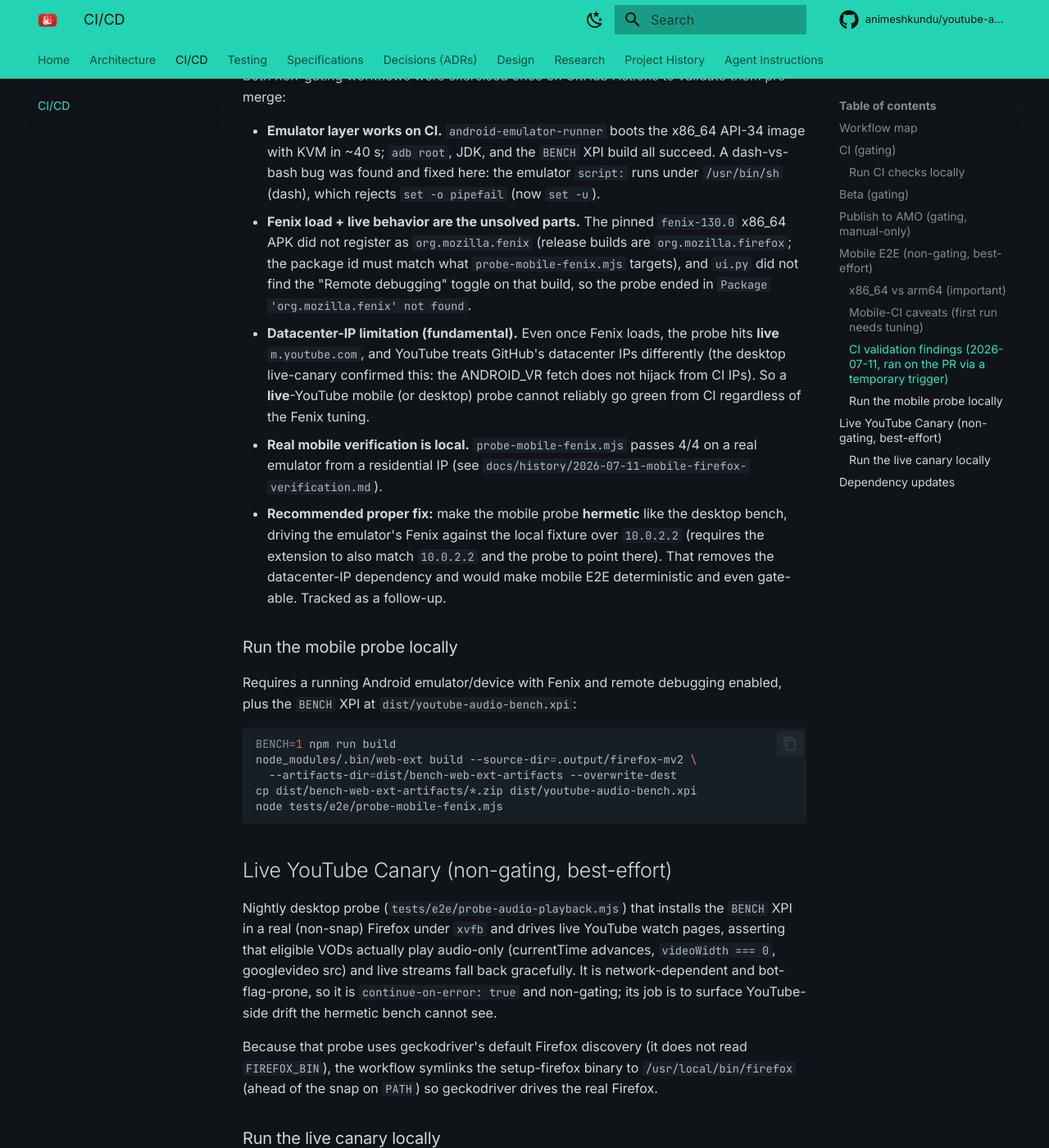
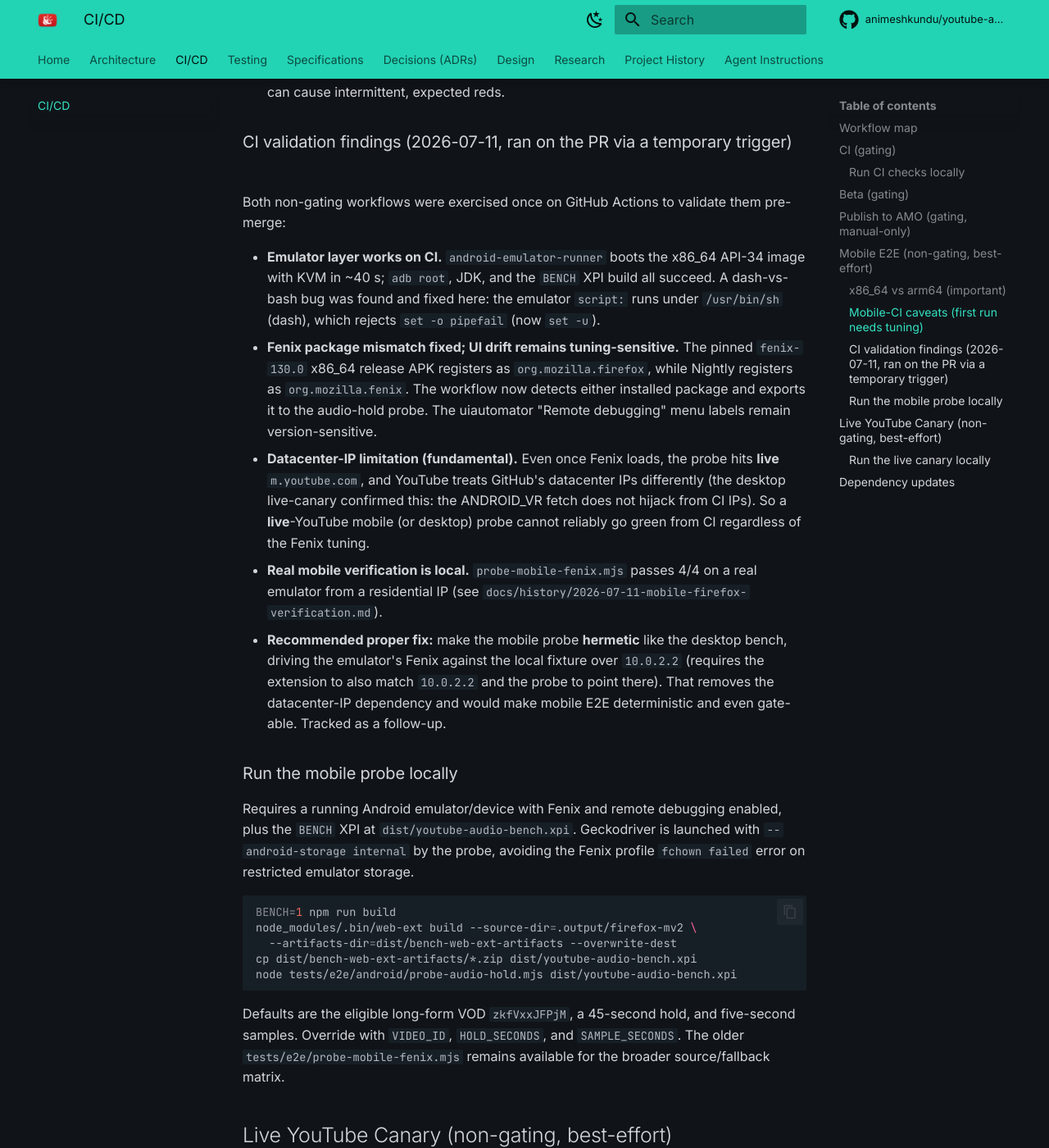
Before and after one commit to animeshkundu/youtube-audio, an MkDocs documentation site: the page built from docs/ci-cd.md, in a window 1280 px wide and 1400 px high, scrolled down 3627 px. Shown: the whole window at 82% size. Built offline with MkDocs 1.6.1 and Material for MkDocs 9.7.7, drawn with Linux system fonts in a browser that asks for light colours; comment, search, counter and statistics services are not loaded; some of the changed text lies outside the part shown.

Commit message:
Automate mobile audio-decode-hold in the non-gating canary
A trusted Android tap turns out to work on a headless -no-window emulator (the
earlier failures were foreground artifacts: fresh-profile add-on/onboarding
overlays over Gecko content, not a display requirement), so the audio-decode hold
can be automated. New tests/e2e/android/probe-audio-hold.mjs dismisses the
overlays, foregrounds the watch URL via an Android VIEW intent, taps the native
Play control, and asserts six things over a 45s window: cold-load active,
element-swap re-hijack held on /videoplayback, trusted activation, decoded+unmuted
playback (readyState 4, not paused, not muted), advancing currentTime, and
sustained samples. Locally validated on an arm64 AVD (0.9 -> 46.0s, all six pass).

Wired into mobile-e2e.yml, which stays continue-on-error (non-gating): an emulator
against live YouTube is too flaky to gate merges, and from CI datacenter IPs the
ANDROID_VR hijack may not even reach active. It replaces the older core probe
(superset coverage) and detects org.mozilla.fenix vs org.mozilla.firefox so the
pinned release APK and Nightly both work. Docs updated (SPEC-002, ci-cd, AGENTS,
handoff); the earlier 'needs a real device' claim is fully retired.

````diff
--- a/docs/ci-cd.md
+++ b/docs/ci-cd.md
@@ -90,7 +90,12 @@
 emulator (`reactivecircus/android-emulator-runner`, API 34, `google_apis`, `x86_64`,
 `-no-window -gpu swiftshader_indirect`). It builds the `BENCH` XPI, boots the emulator, installs
 the x86_64 Fenix APK, enables "Remote debugging via USB", and runs
-`tests/e2e/probe-mobile-fenix.mjs` against live `m.youtube.com`.
+`tests/e2e/android/probe-audio-hold.mjs` against live `m.youtube.com`. The probe dismisses the
+add-on/onboarding/default-browser overlays through uiautomator, foregrounds the watch URL through
+an Android VIEW intent, taps the native Play control with `adb shell input tap`, and requires cold
+`active`, `/videoplayback` re-hijack, trusted activation, decoded/unmuted playback, and an advancing
+clock for 45 seconds. A local arm64 AVD passed the exact recipe with `-no-window`, so CI keeps the
+headless emulator configuration; x86_64 remains a separate architecture caveat.
 
 ### x86_64 vs arm64 (important)
 
@@ -127,10 +132,10 @@
   in ~40 s; `adb root`, JDK, and the `BENCH` XPI build all succeed. A dash-vs-bash bug was found and
   fixed here: the emulator `script:` runs under `/usr/bin/sh` (dash), which rejects `set -o pipefail`
   (now `set -u`).
-- **Fenix load + live behavior are the unsolved parts.** The pinned `fenix-130.0` x86_64 APK did not
-  register as `org.mozilla.fenix` (release builds are `org.mozilla.firefox`; the package id must
-  match what `probe-mobile-fenix.mjs` targets), and `ui.py` did not find the "Remote debugging"
-  toggle on that build, so the probe ended in `Package 'org.mozilla.fenix' not found`.
+- **Fenix package mismatch fixed; UI drift remains tuning-sensitive.** The pinned `fenix-130.0`
+  x86_64 release APK registers as `org.mozilla.firefox`, while Nightly registers as
+  `org.mozilla.fenix`. The workflow now detects either installed package and exports it to the
+  audio-hold probe. The uiautomator "Remote debugging" menu labels remain version-sensitive.
 - **Datacenter-IP limitation (fundamental).** Even once Fenix loads, the probe hits **live**
   `m.youtube.com`, and YouTube treats GitHub's datacenter IPs differently (the desktop live-canary
   confirmed this: the ANDROID_VR fetch does not hijack from CI IPs). So a **live**-YouTube mobile (or
@@ -145,15 +150,21 @@
 ### Run the mobile probe locally
 
 Requires a running Android emulator/device with Fenix and remote debugging enabled, plus the
-`BENCH` XPI at `dist/youtube-audio-bench.xpi`:
+`BENCH` XPI at `dist/youtube-audio-bench.xpi`. Geckodriver is launched with
+`--android-storage internal` by the probe, avoiding the Fenix profile `fchown failed` error on
+restricted emulator storage.
 
 ```bash
 BENCH=1 npm run build
 node_modules/.bin/web-ext build --source-dir=.output/firefox-mv2 \
   --artifacts-dir=dist/bench-web-ext-artifacts --overwrite-dest
 cp dist/bench-web-ext-artifacts/*.zip dist/youtube-audio-bench.xpi
-node tests/e2e/probe-mobile-fenix.mjs
+node tests/e2e/android/probe-audio-hold.mjs dist/youtube-audio-bench.xpi
 ```
+
+Defaults are the eligible long-form VOD `zkfVxxJFPjM`, a 45-second hold, and five-second samples. Override
+with `VIDEO_ID`, `HOLD_SECONDS`, and `SAMPLE_SECONDS`. The older
+`tests/e2e/probe-mobile-fenix.mjs` remains available for the broader source/fallback matrix.
 
 ## Live YouTube Canary (non-gating, best-effort)
 
````
Also changed, not shown: AGENTS.md (+7 -4 lines), docs/history/2026-07-13-mobile-element-swap-rehijack.md (+4 -2 lines), docs/specs/SPEC-002-m1-core-playback.md (+1 -1 lines), 2 other files.
